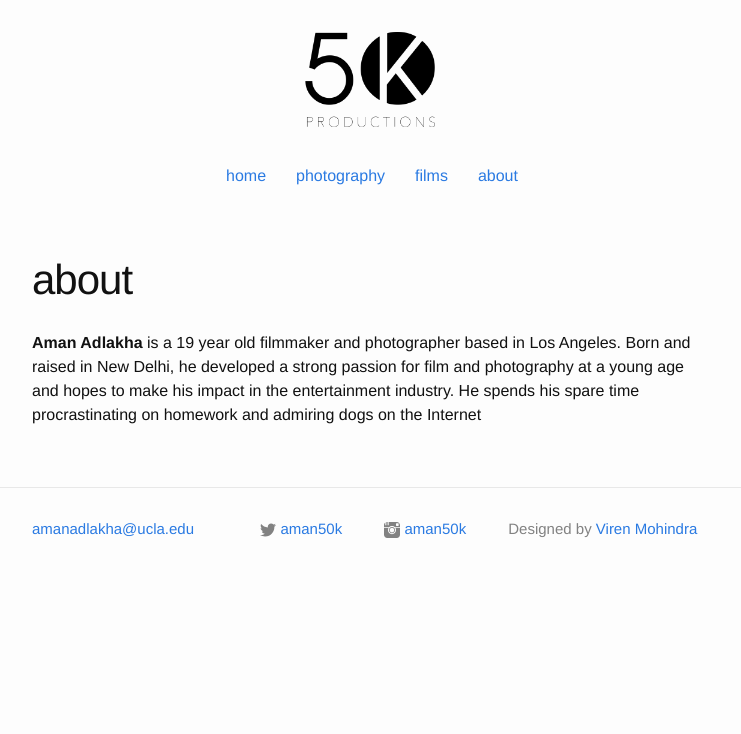
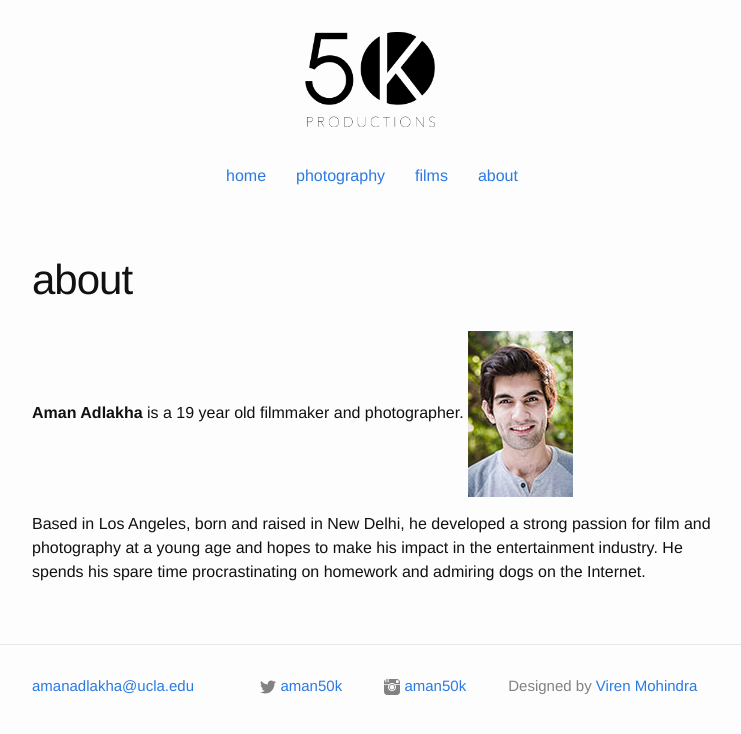
Before and after one commit to 50kproductions/50kproductions.github.io, a Jekyll site: the page built from about.md, in a window 1280 px wide. Shown: the top 734 px of the page, without its empty margins (268-1009 px from the left). Built offline with Jekyll 4.4.1, drawn with Linux system fonts in a browser that asks for light colours; some of the changed lines change nothing that is shown.

Commit message:
added about image

```diff
--- a/about.md
+++ b/about.md
@@ -3,4 +3,6 @@
 title: about
 ---
 
-<b>Aman Adlakha</b> is a 19 year old filmmaker and photographer based in Los Angeles. Born and raised in New Delhi, he developed a strong passion for film and photography at a young age and hopes to make his impact in the entertainment industry. He spends his spare time procrastinating on homework and admiring dogs on the Internet
+<b>Aman Adlakha</b> is a 19 year old filmmaker and photographer. ![Aman Adlakha](/img/aman.jpg "Aman")
+
+Based in Los Angeles, born and raised in New Delhi, he developed a strong passion for film and photography at a young age and hopes to make his impact in the entertainment industry. He spends his spare time procrastinating on homework and admiring dogs on the Internet.
```
Also changed, not shown: img/aman.jpg (added).
